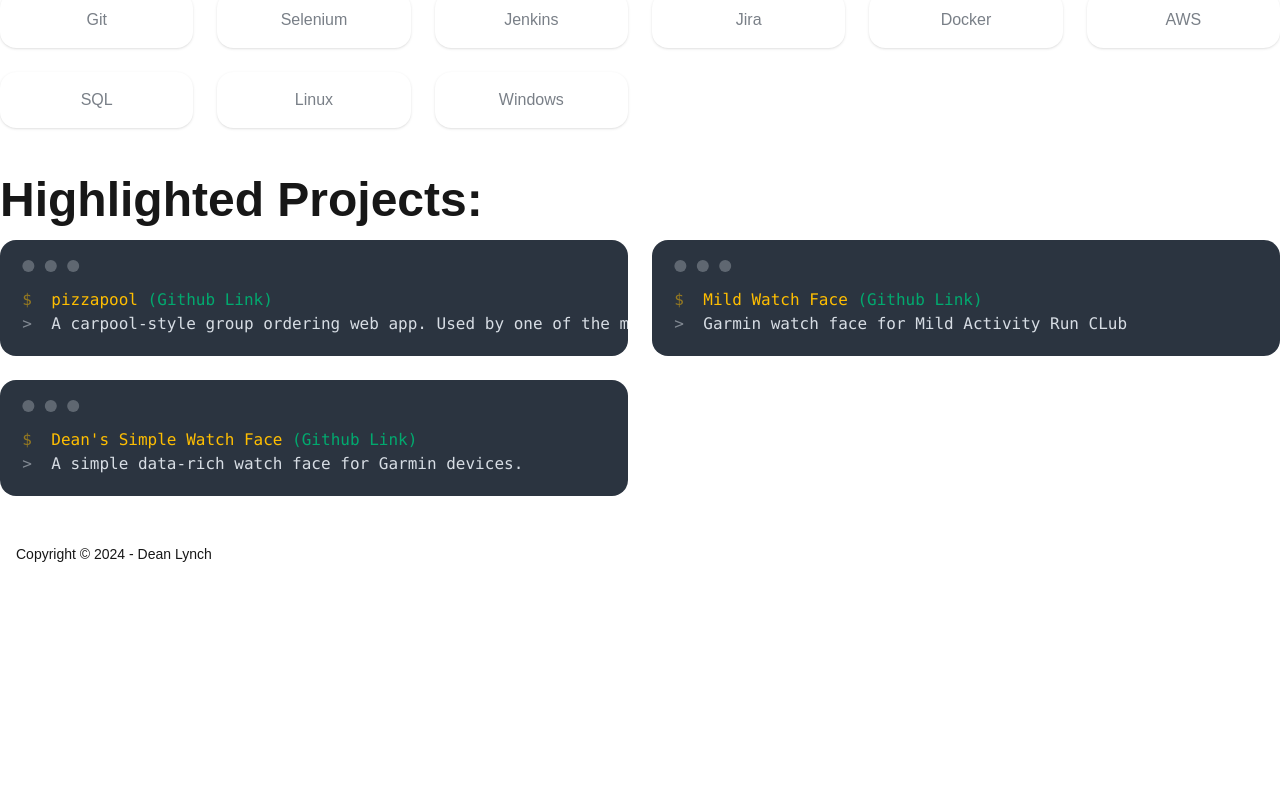
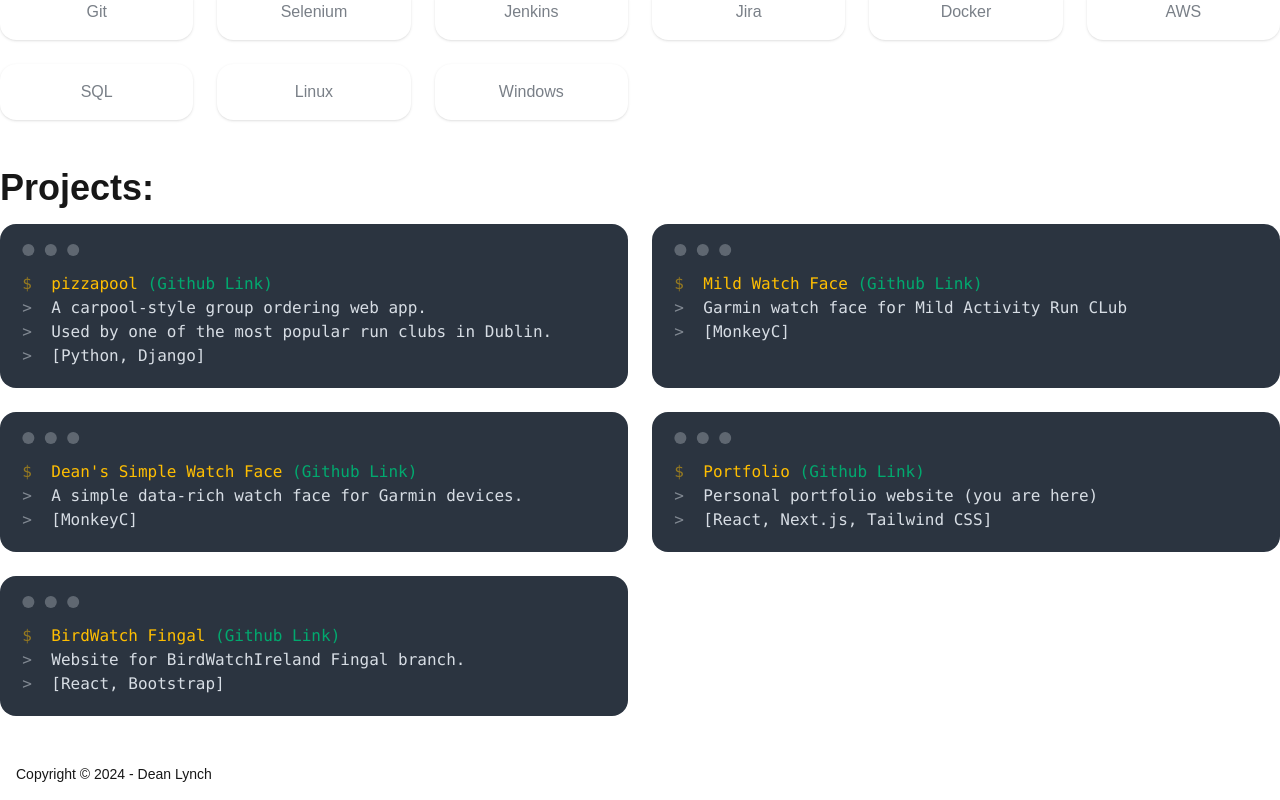
Before and after one commit to lynchdean/portfolio, a Next.js app: page /portfolio/ in a window 1280 px wide. Shown: the part 784-1584 px from the top of the page. Before the commit the page ends 1364 px from the top, so only its background shows below. Built offline with nearby package versions, Linux system fonts and the light colour scheme.

Commit message:
add sectionheading and update project card

```diff
--- a/src/app/components/project-card.tsx
+++ b/src/app/components/project-card.tsx
@@ -1,16 +1,23 @@
 interface ProjectCardProps {
     title: string;
     github: string;
-    description: string;
+    desc: Array<string>;
+    tech: Array<string>;
 }
 
-export function ProjectCard({ title, github, description} : ProjectCardProps) {
+export function ProjectCard({ title, github, desc = [], tech = []} : ProjectCardProps) {
     return (
         <div className="mockup-code">
             <pre data-prefix="$" className="text-warning"><code>
-                {title} <a href={`https://github.com/${github}`} className="text-success">(Github Link)</a>
+                {title} <a href={`https://github.com/${github}`} target="_blank"
+                           className="text-success">(Github Link)</a>
             </code></pre>
-            <pre data-prefix=">" className=""><code>{description} </code></pre>
+            {desc.map((line) => (
+                <pre key={line} data-prefix=">" className=""><code>{line}</code></pre>
+            ))}
+            <pre data-prefix=">" className=""><code>
+                [{tech.join(", ")}]
+            </code></pre>
         </div>
     );
 }
--- /dev/null
+++ b/src/app/components/section-heading.tsx
@@ -0,0 +1,9 @@
+interface SectionHeadingProps {
+    heading: string;
+}
+
+export function SectionHeading({ heading }: SectionHeadingProps) {
+    return (
+        <h2 className="text-4xl font-bold py-4">{heading}</h2>
+    )
+}
--- a/src/app/page.tsx
+++ b/src/app/page.tsx
@@ -1,5 +1,6 @@
 import {SkillGrid} from "@/app/components/skill-grid";
 import {ProjectCard} from "@/app/components/project-card";
+import {SectionHeading} from "@/app/components/section-heading";
 
 export default function Home() {
   return (
@@ -18,18 +19,20 @@ export default function Home() {
           </div>
 
           <div className="container mx-auto pb-8">
-              <h2 className="text-5xl font-bold py-4">Skills:</h2>
+              <SectionHeading heading="Skills:" />
                 <SkillGrid title="Languages" skills={["Python", "Java", "JavaScript", "TypeScript"]} />
                 <SkillGrid title="Frameworks" skills={["Django", "Flask", "React", "Next.js", "Tailwind CSS", "Bootstrap"]} />
                 <SkillGrid title="Tools" skills={["Git", "Selenium", "Jenkins", "Jira", "Docker", "AWS", "SQL", "Linux", "Windows"]} />
           </div>
 
           <div className="container mx-auto pb-8">
-              <h2 className="text-5xl font-bold py-4">Highlighted Projects:</h2>
+              <SectionHeading heading="Projects:" />
                 <div className="grid grid-cols-1 md:grid-cols-2 gap-6">
-                    <ProjectCard title="pizzapool" github="lynchdean/pizzapool" description="A carpool-style group ordering web app. Used by one of the most popular run clubs in Dublin." />
-                    <ProjectCard title="Mild Watch Face" github="lynchdean/MildWatchFace " description="Garmin watch face for Mild Activity Run CLub" />
-                    <ProjectCard title="Dean's Simple Watch Face" github="lynchdean/DeansSimpleWatchFace " description="A simple data-rich watch face for Garmin devices." />
+                    <ProjectCard title="pizzapool" github="lynchdean/pizzapool" desc={["A carpool-style group ordering web app.", "Used by one of the most popular run clubs in Dublin."]} tech={["Python", "Django"]}/>
+                    <ProjectCard title="Mild Watch Face" github="lynchdean/MildWatchFace " desc={["Garmin watch face for Mild Activity Run CLub"]} tech={["MonkeyC"]} />
+                    <ProjectCard title="Dean's Simple Watch Face" github="lynchdean/DeansSimpleWatchFace" desc={["A simple data-rich watch face for Garmin devices."]} tech={["MonkeyC"]} />
+                    <ProjectCard title="Portfolio" github="lynchdean/portfolio" desc={["Personal portfolio website (you are here)"]} tech={["React", "Next.js", "Tailwind CSS"]} />
+                    <ProjectCard title="BirdWatch Fingal" github="lynchdean/birdwatch-fingal" desc={["Website for BirdWatchIreland Fingal branch."]} tech={["React", "Bootstrap"]} />
                 </div>
           </div>
       </div>
```
